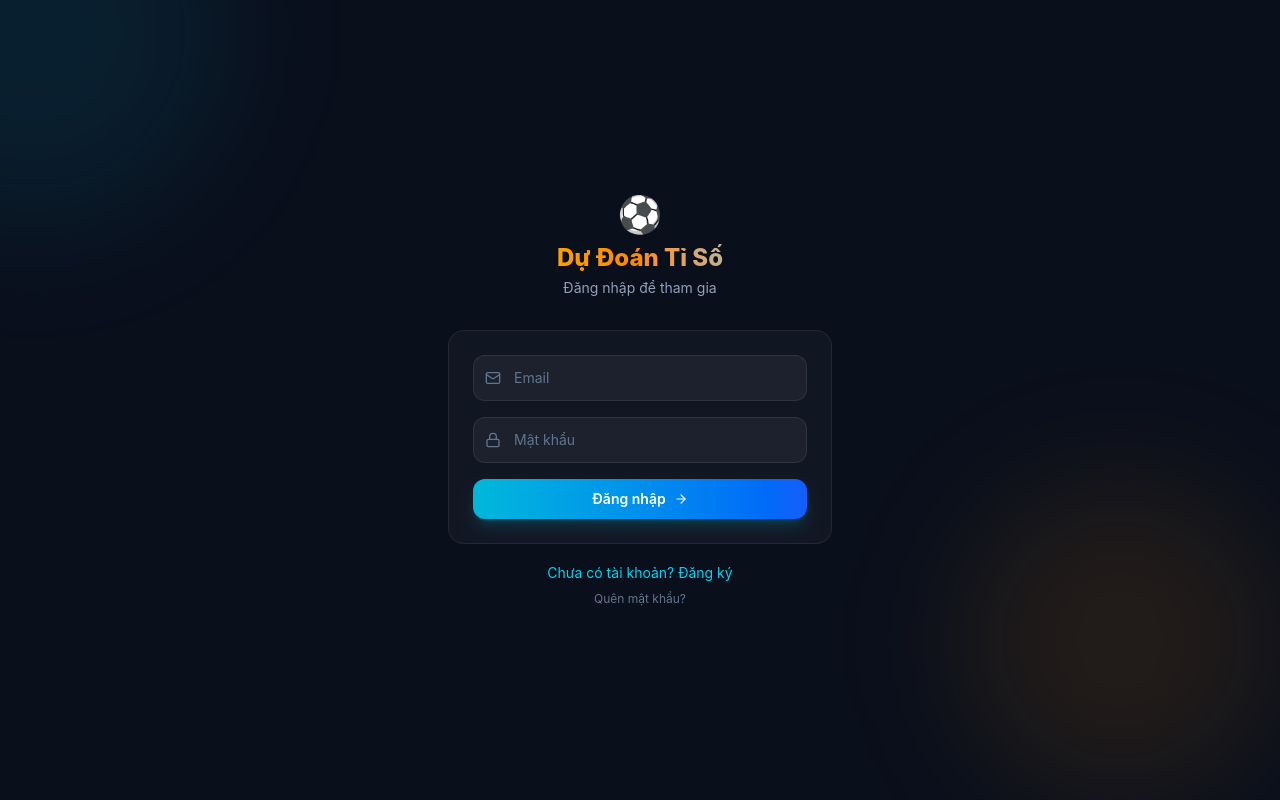
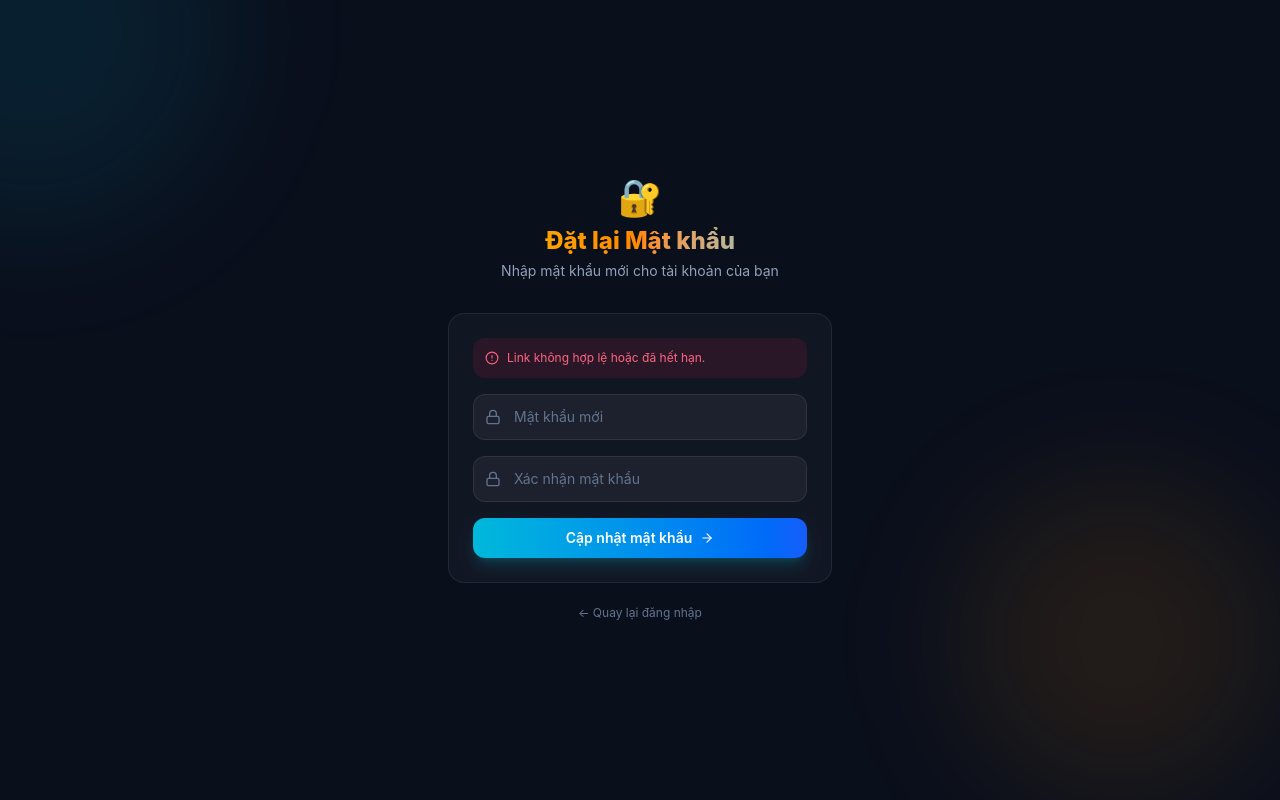
Before and after one commit to kisu-io/worldcup-prediction, a React (Vite) app: page /#/recovery in a window 1280 px wide. Built offline with nearby package versions, Linux system fonts and the light colour scheme; no server answers.

Commit message:
feat: recovery page — set new password from Supabase reset link

```diff
--- a/src/App.tsx
+++ b/src/App.tsx
@@ -1,15 +1,40 @@
 import { Routes, Route } from "react-router-dom";
+import { useEffect } from "react";
 import { AuthProvider } from "./contexts/AuthContext";
 import { ProtectedRoute } from "./components/ProtectedRoute";
 import LoginPage from "./pages/LoginPage";
 import DashboardPage from "./pages/DashboardPage";
 import AdminDashboardPage from "./pages/AdminDashboardPage";
+import RecoveryPage from "./pages/RecoveryPage";
 
 export default function App() {
+  /*
+    Supabase redirects with ?access_token=&type=recovery appended to the URL.
+    Since we use HashRouter, those query params live OUTSIDE the fragment.
+    Intercept them here, move them inside the hash, and reload cleanly.
+  */
+  useEffect(() => {
+    const urlParams = new URLSearchParams(window.location.search);
+    const accessToken = urlParams.get("access_token");
+    const refreshToken = urlParams.get("refresh_token");
+    const type = urlParams.get("type");
+
+    if ((type === "recovery" || type === "signup") && accessToken) {
+      const hashParams = new URLSearchParams();
+      hashParams.set("access_token", accessToken);
+      if (refreshToken) hashParams.set("refresh_token", refreshToken);
+      hashParams.set("type", type);
+      window.location.replace(
+        window.location.origin + window.location.pathname + "#/recovery?" + hashParams.toString()
+      );
+    }
+  }, []);
+
   return (
     <AuthProvider>
       <Routes>
         <Route path="/login" element={<LoginPage />} />
+        <Route path="/recovery" element={<RecoveryPage />} />
         <Route
           path="/"
           element={
--- a/src/pages/LoginPage.tsx
+++ b/src/pages/LoginPage.tsx
@@ -136,7 +136,7 @@ export default function LoginPage() {
                   value={password}
                   onChange={(e) => setPassword(e.target.value)}
                   className="pl-10"
-                  required={mode !== "forgot"}
+                  required={true}
                   minLength={6}
                 />
               </div>
--- /dev/null
+++ b/src/pages/RecoveryPage.tsx
@@ -0,0 +1,190 @@
+import { useState, useEffect } from "react";
+import { useNavigate, useSearchParams } from "react-router-dom";
+import { motion } from "framer-motion";
+import { Lock, ArrowRight, AlertCircle, CheckCircle2 } from "lucide-react";
+import { Button } from "../components/ui/button";
+import { Input } from "../components/ui/input";
+import { supabase } from "../lib/supabase";
+import { useAuth } from "../contexts/AuthContext";
+
+export default function RecoveryPage() {
+  const navigate = useNavigate();
+  const [searchParams] = useSearchParams();
+  const { updatePassword, user } = useAuth();
+
+  const [password, setPassword] = useState("");
+  const [confirmPassword, setConfirmPassword] = useState("");
+  const [error, setError] = useState("");
+  const [loading, setLoading] = useState(false);
+  const [done, setDone] = useState(false);
+  const [exchanging, setExchanging] = useState(true);
+
+  /*
+    HashRouter recovery URL from Supabase:
+    https://kisu-io.github.io/worldcup-prediction/#/recovery?access_token=xxx&refresh_token=yyy&type=recovery
+    useSearchParams parses the query-string that lives inside the fragment.
+  */
+  useEffect(() => {
+    if (user) return;
+
+    const accessToken = searchParams.get("access_token");
+    const refreshToken = searchParams.get("refresh_token");
+    const type = searchParams.get("type");
+
+    if (type === "recovery" && accessToken && refreshToken) {
+      supabase.auth
+        .setSession({ access_token: accessToken, refresh_token: refreshToken })
+        .then(() => setExchanging(false))
+        .catch(() => {
+          setExchanging(false);
+          setError("Link đã hết hạn hoặc không hợp lệ. Vui lòng yêu cầu link mới.");
+        });
+    } else {
+      setExchanging(false);
+      setError("Link không hợp lệ hoặc đã hết hạn.");
+    }
+  }, [searchParams, user]);
+
+  /* If user already has an active session, allow them to change password anyway */
+  useEffect(() => {
+    if (user) setExchanging(false);
+  }, [user]);
+
+  const handleSubmit = async (e: React.FormEvent) => {
+    e.preventDefault();
+    if (password !== confirmPassword) {
+      setError("Mật khẩu không khớp.");
+      return;
+    }
+    if (password.length < 6) {
+      setError("Mật khẩu tối thiểu 6 ký tự.");
+      return;
+    }
+    setError("");
+    setLoading(true);
+    const res = await updatePassword(password);
+    if (res.error) setError(res.error);
+    else setDone(true);
+    setLoading(false);
+  };
+
+  /* Show spinner while exchanging the recovery token */
+  if (exchanging) {
+    return (
+      <div className="min-h-screen bg-[#0a0f1c] flex items-center justify-center p-4">
+        <div className="fixed inset-0 overflow-hidden pointer-events-none">
+          <div className="absolute -top-40 -left-40 w-96 h-96 bg-cyan-500/10 rounded-full blur-3xl" />
+        </div>
+        <motion.div initial={{ opacity: 0 }} animate={{ opacity: 1 }} className="relative z-10 text-center">
+          <div className="w-8 h-8 border-2 border-cyan-400 border-t-transparent rounded-full animate-spin mx-auto mb-4" />
+          <p className="text-slate-400 text-sm">Đang xác thực...</p>
+        </motion.div>
+      </div>
+    );
+  }
+
+  /* Success screen */
+  if (done) {
+    return (
+      <div className="min-h-screen bg-[#0a0f1c] flex items-center justify-center p-4">
+        <div className="fixed inset-0 overflow-hidden pointer-events-none">
+          <div className="absolute -top-40 -left-40 w-96 h-96 bg-cyan-500/10 rounded-full blur-3xl" />
+          <div className="absolute bottom-0 right-0 w-80 h-80 bg-amber-500/10 rounded-full blur-3xl" />
+        </div>
+
+        <motion.div
+          initial={{ opacity: 0, y: 20 }}
+          animate={{ opacity: 1, y: 0 }}
+          className="relative z-10 w-full max-w-sm text-center"
+        >
+          <CheckCircle2 className="w-16 h-16 text-emerald-400 mx-auto mb-4" />
+          <h2 className="text-2xl font-extrabold text-white mb-2">Thành công!</h2>
+          <p className="text-slate-400 text-sm mb-6">Mật khẩu của bạn đã được cập nhật.</p>
+          <Button variant="primary" onClick={() => navigate("/login")} className="w-full">
+            Đăng nhập <ArrowRight size={14} />
+          </Button>
+        </motion.div>
+      </div>
+    );
+  }
+
+  return (
+    <div className="min-h-screen bg-[#0a0f1c] flex items-center justify-center p-4">
+      <div className="fixed inset-0 overflow-hidden pointer-events-none">
+        <div className="absolute -top-40 -left-40 w-96 h-96 bg-cyan-500/10 rounded-full blur-3xl" />
+        <div className="absolute bottom-0 right-0 w-80 h-80 bg-amber-500/10 rounded-full blur-3xl" />
+      </div>
+
+      <motion.div
+        initial={{ opacity: 0, y: 20 }}
+        animate={{ opacity: 1, y: 0 }}
+        className="relative z-10 w-full max-w-sm"
+      >
+        <div className="text-center mb-8">
+          <motion.div
+            initial={{ scale: 0.9 }}
+            animate={{ scale: 1 }}
+            className="text-4xl mb-2"
+          >
+            🔐
+          </motion.div>
+          <h1 className="text-2xl font-extrabold bg-gradient-to-r from-amber-400 via-orange-400 to-cyan-400 bg-clip-text text-transparent">
+            Đặt lại Mật khẩu
+          </h1>
+          <p className="text-slate-400 text-sm mt-1">Nhập mật khẩu mới cho tài khoản của bạn</p>
+        </div>
+
+        <form onSubmit={handleSubmit} className="space-y-4">
+          <div className="bg-white/[0.03] border border-white/[0.08] rounded-2xl p-6 space-y-4">
+            {error && (
+              <div className="flex items-center gap-2 text-xs p-3 rounded-xl bg-rose-500/10 text-rose-400">
+                <AlertCircle size={14} />
+                {error}
+              </div>
+            )}
+
+            <div className="relative">
+              <Lock size={16} className="absolute left-3 top-1/2 -translate-y-1/2 text-slate-500" />
+              <Input
+                type="password"
+                placeholder="Mật khẩu mới"
+                value={password}
+                onChange={(e) => setPassword(e.target.value)}
+                className="pl-10"
+                required
+                minLength={6}
+              />
+            </div>
+
+            <div className="relative">
+              <Lock size={16} className="absolute left-3 top-1/2 -translate-y-1/2 text-slate-500" />
+              <Input
+                type="password"
+                placeholder="Xác nhận mật khẩu"
+                value={confirmPassword}
+                onChange={(e) => setConfirmPassword(e.target.value)}
+                className="pl-10"
+                required
+                minLength={6}
+              />
+            </div>
+
+            <Button variant="primary" type="submit" disabled={loading} className="w-full">
+              {loading ? "⏳..." : "Cập nhật mật khẩu"}
+              {!loading && <ArrowRight size={14} />}
+            </Button>
+          </div>
+        </form>
+
+        <div className="text-center mt-4">
+          <button
+            onClick={() => navigate("/login")}
+            className="text-slate-500 text-xs hover:text-cyan-400 transition-colors cursor-pointer"
+          >
+            ← Quay lại đăng nhập
+          </button>
+        </div>
+      </motion.div>
+    </div>
+  );
+}
```
